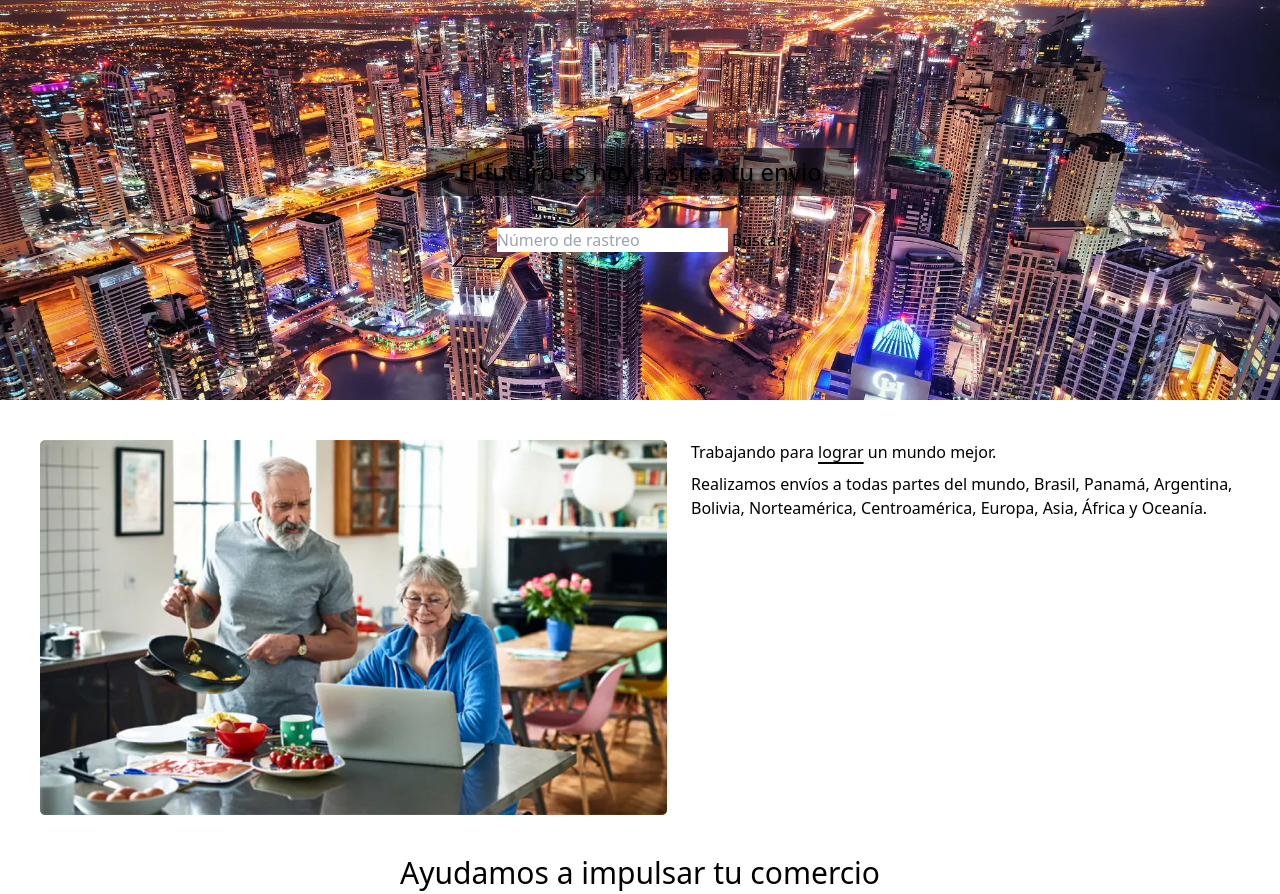
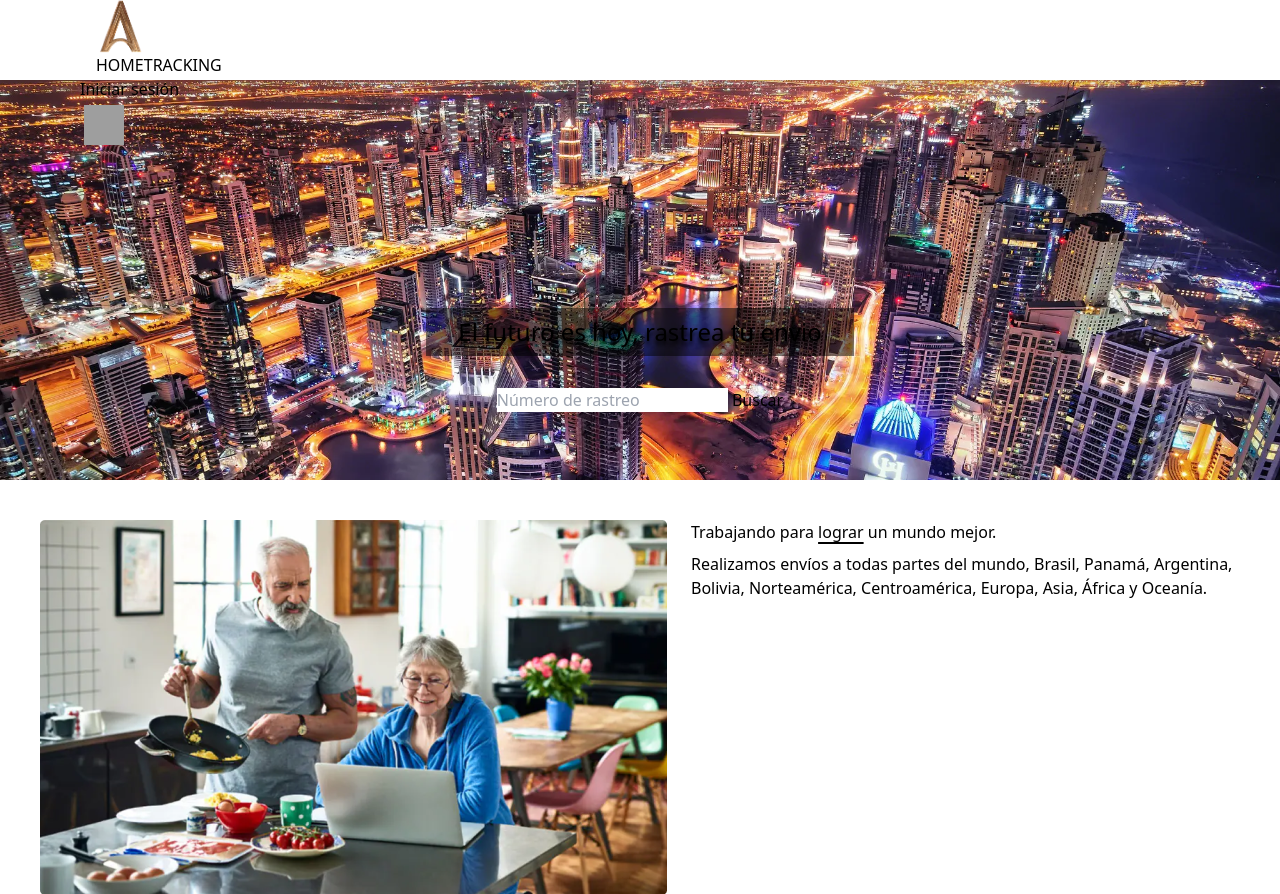
Before and after one commit to diegosanchezp/distribuidor-dj, a Django app: page / in a window 1280 px wide. Shown: the top 894 px of the page. Run offline with Django 4.2, Linux system fonts and the light colour scheme; parts of the project's set-up code (start-up, migrations or seed data) failed here and were passed over; some libraries are stand-ins or nearby versions; grey boxes are pictures that could not be loaded.

Commit message:
footer and header components added

```diff
--- a/django/templates/auth/login.html
+++ b/django/templates/auth/login.html
@@ -55,7 +55,7 @@
           </div>
           <div class="border-neutral border-solid border mt-6 p-4">
             ¿No tienes una cuenta?
-            <a href="#" class="underline">Regístrate</a>
+            <a href="/accounts/register/" class="underline">Regístrate</a>
           </div>
         </div>
       </div>
--- a/django/templates/base.html
+++ b/django/templates/base.html
@@ -35,16 +35,12 @@ Base template for the front end
 
   </head>
   <body>
-    {% comment %}
-      {% include "project/components/header.html" %}
-    {% endcomment %}
+    {% include "./components/header.html" %}
 
     {% block body %}
     {% endblock %}
 
-    {% comment %}
-      {% include "project/components/footer.html" %}
-    {% endcomment %}
+    {% include "./components/footer.html" %}
 
     {# Had to put this here #}
     {% django_htmx_script %}
--- /dev/null
+++ b/django/templates/components/footer.html
@@ -0,0 +1,32 @@
+{% block footer %}
+<footer class="items-end justify-between p-4 footer bg-neutral text-neutral-content px-20">
+    <div class="items-center grid-flow-col">
+      <a href="/">
+        <img src="../../static/img/LogoLargo.png" width="214" height="43">
+      </a>
+    </div>
+    <div>
+      <p> Copyright &#9400 2022 Arcane - Todos los derechos reservados</p>
+    </div>
+    <div>
+      <p class="uppercase">Social</p>
+      <div class="flex items-center gap-4">
+        <a>
+          <svg xmlns="http://www.w3.org/2000/svg" width="24" height="24" viewBox="0 0 24 24" class="fill-current">
+            <path d="M24 4.557c-.883.392-1.832.656-2.828.775 1.017-.609 1.798-1.574 2.165-2.724-.951.564-2.005.974-3.127 1.195-.897-.957-2.178-1.555-3.594-1.555-3.179 0-5.515 2.966-4.797 6.045-4.091-.205-7.719-2.165-10.148-5.144-1.29 2.213-.669 5.108 1.523 6.574-.806-.026-1.566-.247-2.229-.616-.054 2.281 1.581 4.415 3.949 4.89-.693.188-1.452.232-2.224.084.626 1.956 2.444 3.379 4.6 3.419-2.07 1.623-4.678 2.348-7.29 2.04 2.179 1.397 4.768 2.212 7.548 2.212 9.142 0 14.307-7.721 13.995-14.646.962-.695 1.797-1.562 2.457-2.549z"></path>
+          </svg>
+        </a>
+        <a>
+          <svg xmlns="http://www.w3.org/2000/svg" width="24" height="24" viewBox="0 0 24 24" class="fill-current">
+            <path d="M19.615 3.184c-3.604-.246-11.631-.245-15.23 0-3.897.266-4.356 2.62-4.385 8.816.029 6.185.484 8.549 4.385 8.816 3.6.245 11.626.246 15.23 0 3.897-.266 4.356-2.62 4.385-8.816-.029-6.185-.484-8.549-4.385-8.816zm-10.615 12.816v-8l8 3.993-8 4.007z"></path>
+          </svg>
+        </a>
+        <a>
+          <svg xmlns="http://www.w3.org/2000/svg" width="24" height="24" viewBox="0 0 24 24" class="fill-current">
+            <path d="M9 8h-3v4h3v12h5v-12h3.642l.358-4h-4v-1.667c0-.955.192-1.333 1.115-1.333h2.885v-5h-3.808c-3.596 0-5.192 1.583-5.192 4.615v3.385z"></path>
+          </svg>
+        </a>
+      </div>
+    </div>
+  </footer>
+{% endblock %}
--- /dev/null
+++ b/django/templates/components/header.html
@@ -0,0 +1,41 @@
+{% block header %}
+
+<header class="h-20">
+  <section class="navbar shadow-lg bg-neutral text-neutral-content rounded-box px-20 fixed w-full z-20 h-20">
+    <div class="flex-none px-2 mx-2">
+      <a href="/">
+        <img src="../../static/img/arcane-logo.png" width="53" height="51">
+      </a>
+    </div>
+    <div class="flex-1 px-2 mx-2">
+      <div class="items-stretch hidden lg:flex">
+        <a class="btn btn-ghost btn-sm rounded-btn uppercase">
+          Home
+        </a>
+        <a class="btn btn-ghost btn-sm rounded-btn uppercase">
+          Tracking
+        </a>
+      </div>
+    </div>
+
+    <div class="mr-2">
+      {% if request.resolver_match.url_name == 'login' %}
+        <a href="/accounts/register/">
+            Registrarse
+        </a>
+      {% else %}
+      <a href="/accounts/login/">
+        Iniciar sesión
+      </a>
+      {% endif %}
+    </div>
+    <div class="flex-none">
+        <div class="avatar">
+          <div class="rounded-full w-10 h-10 m-1">
+            <img src="https://i.pravatar.cc/500?img=32">
+          </div>
+        </div>
+      </div>
+    </section>
+</header>
+{% endblock %}
--- a/django/templates/home.html
+++ b/django/templates/home.html
@@ -23,7 +23,7 @@
 {% endblock %}
 
 {% block body %}
-  <section class="wall-img flex flex-col justify-center items-center">
+  <section class="wall-img flex flex-col justify-center items-center pt-40">
     <div class="hero-title mb-8">
       <p class="text-2xl hero-title-shadow">El futuro es hoy, rastrea tu envio</p>
     </div>
```
Also changed, not shown: django/static/img/LogoLargo.png (added), django/static/img/arcane-logo.png (added).
